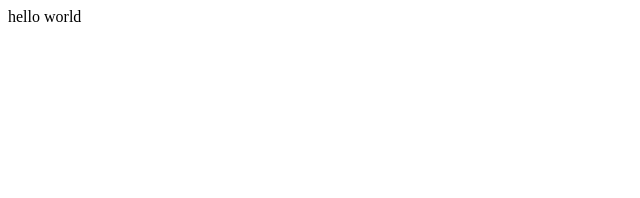
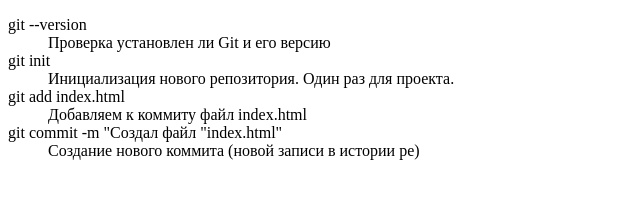
Before and after one commit to maystrov/Lesson-4, a plain HTML site: page index.html in a window 1280 px wide. Shown: the whole page, without its empty margins (0-640 px from the left). Drawn offline with Linux system fonts and the light colour scheme.

Commit message:
создал файл index.html

```diff
--- a/index.html
+++ b/index.html
@@ -7,7 +7,23 @@
     <title>Document</title>
 </head>
 <body>
-    hello world
-
+    <dl>
+        <dt>git --version</dt>
+        <dd>
+            Проверка установлен ли Git и его версию
+        </dd>
+        <dt>git init</dt>
+        <dd>
+            Инициализация нового репозитория. Один раз для проекта.
+        </dd>
+    	<dt>git add index.html</dt>
+        <dd>
+            Добавляем к коммиту файл index.html
+        </dd>
+        <dt>git commit -m "Создал файл "index.html"</dt>
+        <dd>
+            Создание нового коммита (новой записи в истории ре)
+        </dd>
+    </dl>
 </body>
 </html>
```
